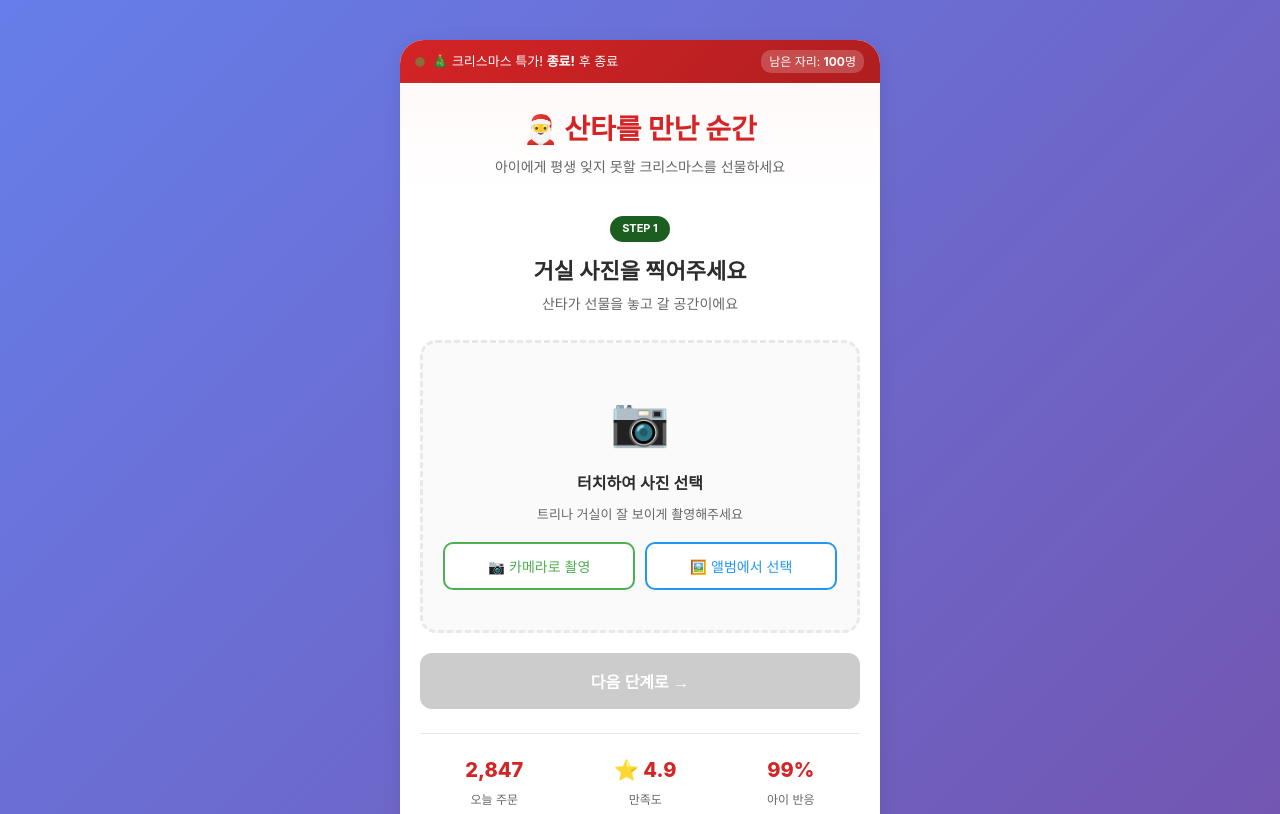
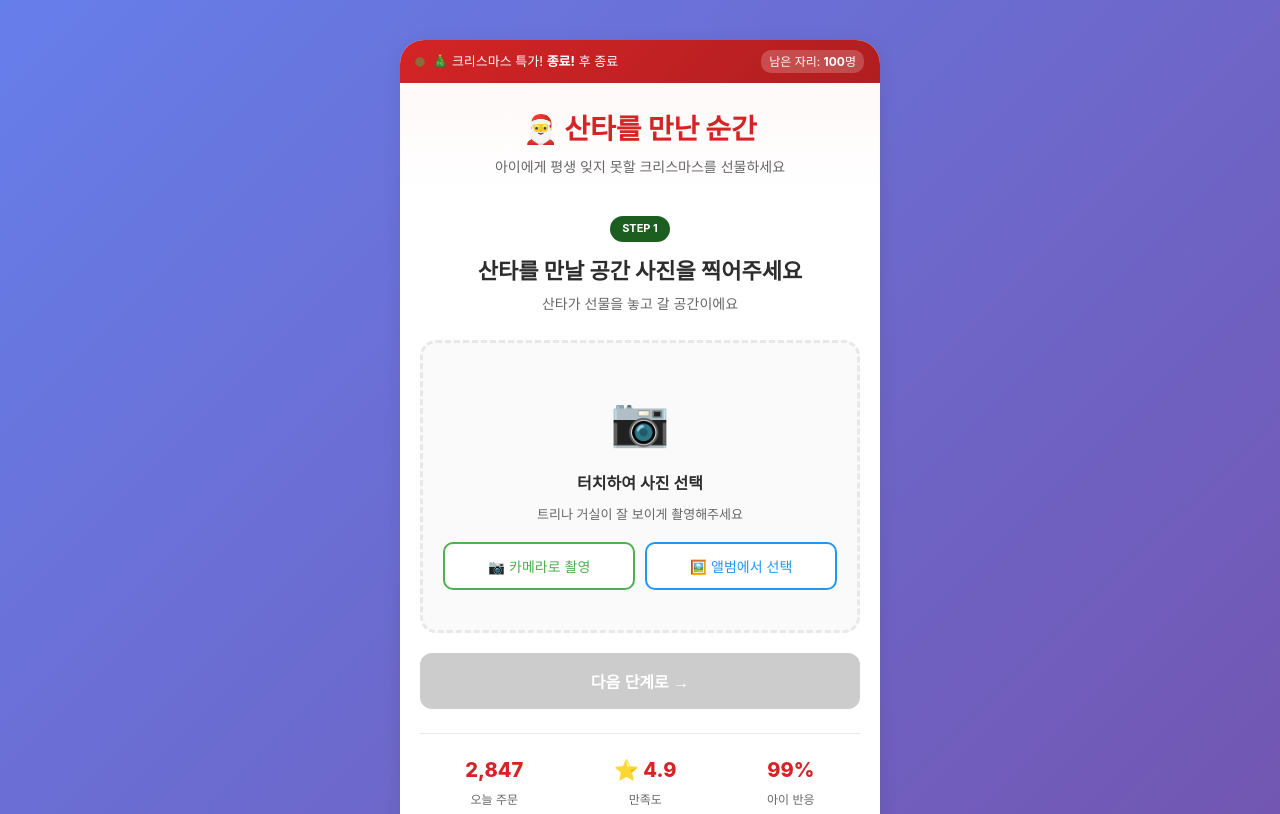
Before and after one commit to DavidBoyun/santa-moment, a website: page public/index.html in a window 1280 px wide. Shown: the top 814 px of the page. Drawn offline with Linux system fonts and the light colour scheme; no server answers; a web font is replaced by a local one.

Commit message:
Update index.html

```diff
--- a/public/index.html
+++ b/public/index.html
@@ -66,7 +66,7 @@
     <section class="step-section active" id="step1">
       <div class="step-header">
         <span class="step-badge">STEP 1</span>
-        <h2>거실 사진을 찍어주세요</h2>
+        <h2>산타를 만날 공간 사진을 찍어주세요</h2>
         <p>산타가 선물을 놓고 갈 공간이에요</p>
       </div>
 
```
